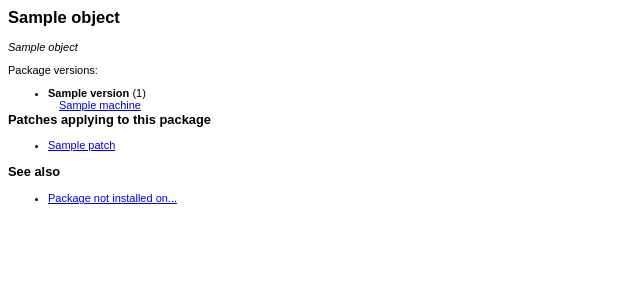
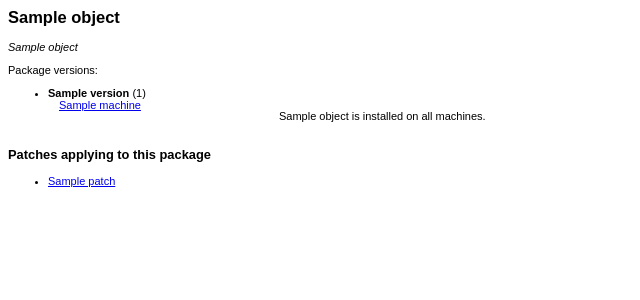
Before and after one commit to automaciej/usable-solaris, a Python web app: template usable_solaris/templates/packages/package_detail.html in a window 1280 px wide. Shown: the top 300 px of the page, without its empty margins (0-640 px from the left). Run offline with Jinja, Linux system fonts and the light colour scheme; the template is opened without the code that fills it: most values are stand-ins (such as "Sample title", 1, 10 or a date in 2020).

Commit message:
Information about machines on which a package isn't installed displayed on the package details page.

```diff
--- a/usable_solaris/packages/urls.py
+++ b/usable_solaris/packages/urls.py
@@ -34,7 +34,5 @@ urlpatterns = patterns('',
     (r'^patch-matrix/$', 'usable_solaris.packages.views.patch_matrix'),
     (r'^old-packages/$', 'usable_solaris.packages.views.old_packages'),
     (r'^package-report/$', 'usable_solaris.packages.views.package_report'),
-    (r'^not-installed/(?P<object_id>[0-9]+)/$', 'usable_solaris.packages.'
-                                                'views.not_installed'),
     (r'^$', 'usable_solaris.packages.views.index'),
 )
--- a/usable_solaris/templates/packages/package_detail.html
+++ b/usable_solaris/templates/packages/package_detail.html
@@ -23,7 +23,24 @@ Package detail:  {{ object }}
   </li>
   {% endfor %}
 </ul>
-<h3 style="clear: both;">Patches applying to this package</h3>
+
+{% if object.not_installed_on_machines %}
+<h3 style="clear: both; padding-top: 1em;">Not installed on</h3>
+<p>No version of {{ object }} is installed on:</p>
+<ul style="list-style-type: none; padding-left: 1em;">
+  {% for machine in object.not_installed_on_machines %}
+  <li style="float: left; width: 20em;">
+    <a href="{{ machine.get_absolute_url }}">{{ machine }}</a>
+  </li>
+  {% endfor %}
+</ul>
+{% else %}
+<p>{{ object }}
+is installed on all machines.</p>
+{% endif %}
+
+{% if object.patchrevision_set.all %}
+<h3 style="clear: both; padding-top: 1em;">Patches applying to this package</h3>
 <ul>
 {% for patch in object.patchrevision_set.all %}
 <li style="bullet-style: none;">
@@ -31,11 +48,7 @@ Package detail:  {{ object }}
 </li>
 {% endfor %}
 </ul>
-<h3>See also</h3>
-<ul>
-  <li>
-    <a href="{{ object.get_not_installed_url }}">Package not installed
-    on...</a>
-  </li>
-</ul>
+{% endif %}
+
+
 {% endblock %}
```
Also changed, not shown: usable_solaris/packages/models.py (+6 -2 lines), usable_solaris/packages/views.py (+0 -11 lines).
